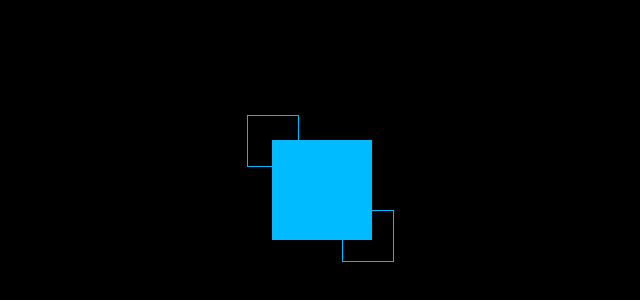
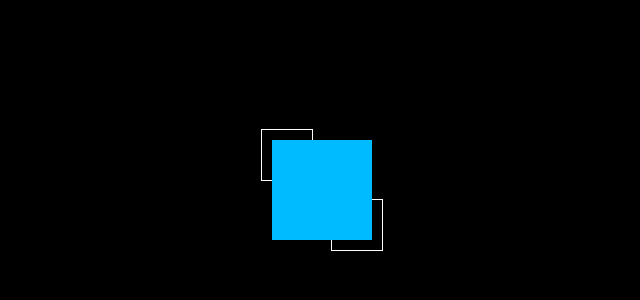
Before and after one commit to JakePitman/moreaporia, a React (Create React App) app: page / in a window 1280 px wide. Shown: the part 210-510 px from the top of the page, without its empty margins (318-958 px from the left). Built offline with nearby package versions, Linux system fonts and the light colour scheme.

Commit message:
Make expanding animation more natural

```diff
--- a/src/components/OpeningAnimation/OpeningAnimation.module.scss
+++ b/src/components/OpeningAnimation/OpeningAnimation.module.scss
@@ -11,10 +11,20 @@ $blue: rgb(0, 187, 255);
 
 .mainSquare {
   background: $blue;
-  position: relative;
+  display: flex;
+  justify-content: center;
+  align-items: center;
+  position: absolute;
+  z-index: 2;
 }
 
-.thing {
-  border: 1px solid $blue;
+.borderedSquare {
   position: absolute;
+  border: 1px solid white;
+  z-index: 1;
 }
+
+.fadedSquare {
+  background: yellow;
+  opacity: 0.5;
+}
--- a/src/components/OpeningAnimation/OpeningAnimation.tsx
+++ b/src/components/OpeningAnimation/OpeningAnimation.tsx
@@ -7,11 +7,11 @@ const OpeningAnimation = () => {
 
   const mainSquareVariants = {
     hidden: {
-      width: "1px",
-      height: "1px",
+      width: "0px",
+      height: "0px",
       borderRadius: "50%",
       transform: "rotate(45deg)",
-      rotate: -100,
+      rotate: -180,
       opacity: 0,
       transition: {},
       y: 0,
@@ -25,21 +25,28 @@ const OpeningAnimation = () => {
       transition: {
         duration: 0.4,
         delay: 1,
+        type: "spring",
       },
     },
   };
   const borderedSquare = {
-    hidden: { opacity: 0, y: 0, x: 0, width: "0px", height: "0px" },
-    expanding: (custom: { x: number; y: number }) => ({
+    hidden: (custom: { startOffset: number; finishOffset: number }) => ({
+      opacity: 0,
+      y: custom.startOffset,
+      x: custom.startOffset,
+      width: "0px",
+      height: "0px",
+    }),
+    expanding: (custom: { startOffset: number; finishOffset: number }) => ({
       opacity: 1,
-      x: custom.x,
-      y: custom.y,
+      x: custom.finishOffset,
+      y: custom.finishOffset,
       width: "50px",
       height: "50px",
       transition: {
-        duration: 0.2,
-        delay: 1.2,
-        // delay: 2,
+        duration: 0.4,
+        delay: 1,
+        type: "spring",
       },
     }),
   };
@@ -50,32 +57,32 @@ const OpeningAnimation = () => {
   };
 
   return (
-    <div className={styles.container}>
     <motion.div
-        className={styles.mainSquare}
-        variants={mainSquareVariants}
+      className={styles.container}
+      onViewportEnter={() => sequence()}
       initial="hidden"
       animate={controls}
-        onViewportEnter={() => sequence()}
     >
+      <motion.div className={styles.mainSquare} variants={mainSquareVariants} />
       <motion.div
-          className={styles.thing}
-          custom={{ x: 70, y: 70 }}
+        className={styles.borderedSquare}
+        custom={{ startOffset: 15, finishOffset: 35 }}
         variants={borderedSquare}
         transition={{
           duration: 1,
         }}
       />
       <motion.div
-          className={styles.thing}
-          custom={{ x: -25, y: -25 }}
+        className={styles.borderedSquare}
+        custom={{ startOffset: -15, finishOffset: -35 }}
         variants={borderedSquare}
         transition={{
           duration: 1,
         }}
       />
+      {/* <motion.div className={styles.fadedSquare} />
+      <motion.div className={styles.fadedSquare} /> */}
     </motion.div>
-    </div>
   );
 };
 
```
Lines whose indentation alone changed are shown as unchanged.
